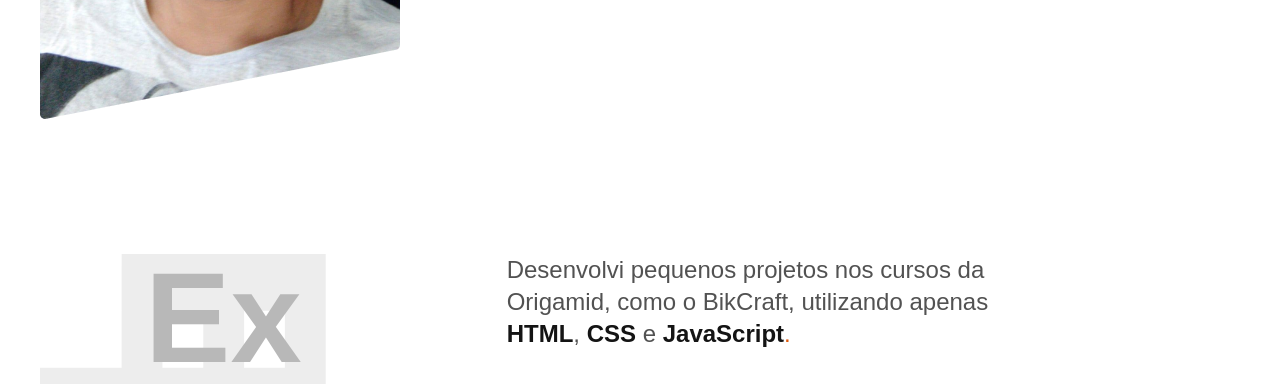
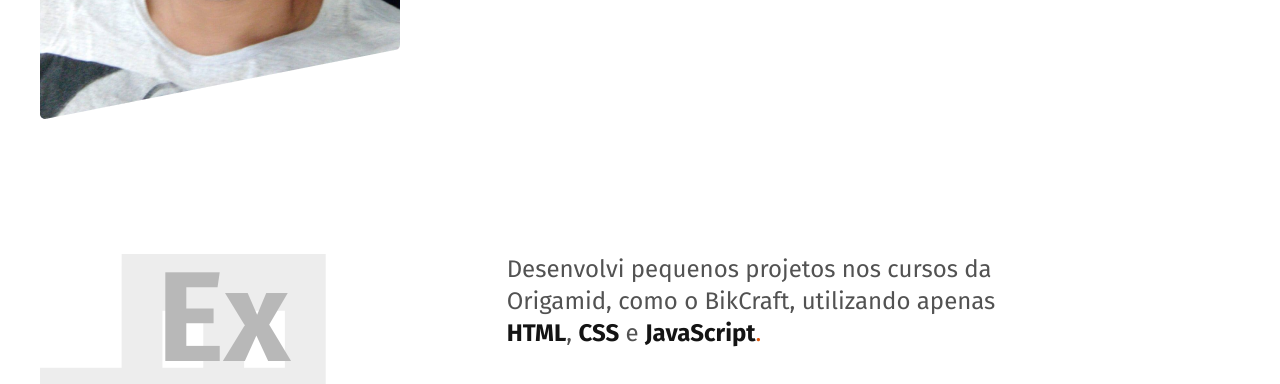
Before and after one commit to GuilhermeLCampos/GuilhermeLCampos.github.io, a plain HTML site: page index.html in a window 1280 px wide. Shown: the part 497-881 px from the top of the page. Drawn offline with Linux system fonts and the light colour scheme.

Commit message:
google fonts

```diff
--- a/index.html
+++ b/index.html
@@ -7,6 +7,9 @@
   <title>Guilherme - Desenvolvedor Web</title>
   <link rel="stylesheet" href="./css/style.min.css">
   <link rel="icon" href="./favicon.svg" type="image/svg+xml">
+  <link rel="preconnect" href="https://fonts.googleapis.com">
+  <link rel="preconnect" href="https://fonts.gstatic.com" crossorigin>
+  <link href="https://fonts.googleapis.com/css2?family=Fira+Sans:wght@400;700&family=Mr+Dafoe&family=Open+Sans&display=swap" rel="stylesheet">
 </head>
 
 <body>
```
